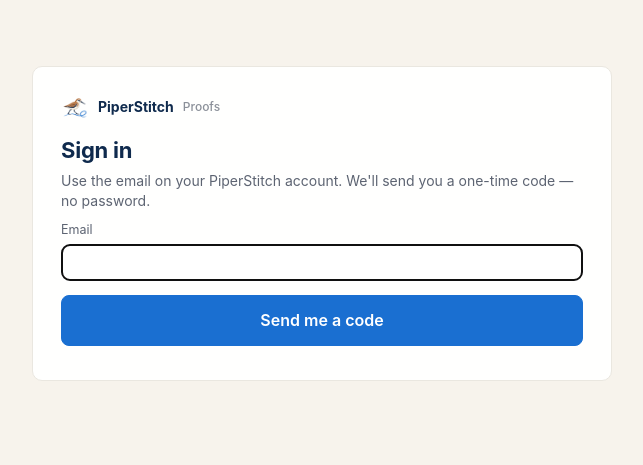
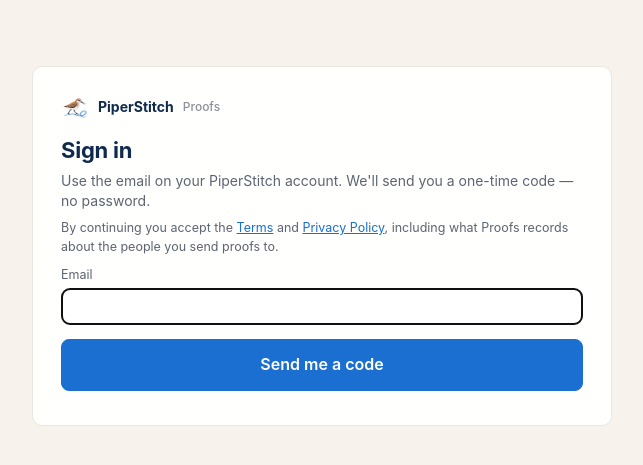
Before and after one commit to awoods990/piperstitch-proofs, a FastAPI app: page /signin in a window 1280 px wide. Shown: the top 465 px of the page, without its empty margins (318-961 px from the left). Run offline with FastAPI, Linux system fonts and the light colour scheme; some libraries are stand-ins or nearby versions.

Commit message:
Recipient notice on proof and intake pages; Terms and Privacy acceptance on sign-in
The customer-facing proof and intake pages say what is recorded (time,
IP, browser, approval wording) and link to the Privacy Policy's section
for the people a shop sends proofs to; the shop sign-in page carries the
same acceptance line as PiperStitch. WEBSITE_URL config for the links.

Co-Authored-By: Claude Opus 5 <noreply@anthropic.com>

```diff
--- a/proofs/app/config.py
+++ b/proofs/app/config.py
@@ -47,6 +47,7 @@ WEB_API_KEY = os.environ.get("WEB_API_KEY", "")          # License Admin's share
 CORE_SERVER_URL = os.environ.get("CORE_SERVER_URL", "http://127.0.0.1:8089").rstrip("/")
 CORE_API_KEY = os.environ.get("CORE_API_KEY", "")        # the Vapor server's X-API-Key (its WEB_API_KEY)
 CORE_WEB_APP_URL = os.environ.get("CORE_WEB_APP_URL", "https://app.piperstitch.com").rstrip("/")   # where "Open PiperStitch" points
+WEBSITE_URL = os.environ.get("WEBSITE_URL", "https://www.piperstitch.com").rstrip("/")   # Terms and Privacy Policy live here
 
 # --- email ------------------------------------------------------------------
 SMTP_HOST = os.environ.get("SMTP_HOST", "")
--- a/proofs/app/main.py
+++ b/proofs/app/main.py
@@ -63,7 +63,7 @@ _here = Path(__file__).resolve().parent
 app.mount("/static", StaticFiles(directory=str(_here / "static")), name="static")
 templates = Jinja2Templates(directory=str(_here / "templates"))
 templates.env.globals.update({"HONESTY_NOTE": texts.HONESTY_NOTE, "FABRIC_NAMES": texts.FABRIC_NAMES, "GARMENT_TEMPLATES": garments.TEMPLATES,
-                              "GARMENT_COLORS": garments.GARMENT_COLORS, "GARMENT_COLOR_HEX": garments.GARMENT_COLOR_HEX, "TEMPLATE_BY_ID": garments.TEMPLATE_BY_ID, "PROOFS_PRICE_CENTS": config.PROOFS_PRICE_CENTS, "SMS_CONFIGURED": sms.configured(), "CORE_WEB_APP_URL": config.CORE_WEB_APP_URL,
+                              "GARMENT_COLORS": garments.GARMENT_COLORS, "GARMENT_COLOR_HEX": garments.GARMENT_COLOR_HEX, "TEMPLATE_BY_ID": garments.TEMPLATE_BY_ID, "PROOFS_PRICE_CENTS": config.PROOFS_PRICE_CENTS, "SMS_CONFIGURED": sms.configured(), "CORE_WEB_APP_URL": config.CORE_WEB_APP_URL, "WEBSITE_URL": config.WEBSITE_URL,
                               "STEPS": stages.STEPS, "BUILD_STEPS": stages.BUILD_STEPS, "PUBLIC_BASE_URL": config.PUBLIC_BASE_URL,
                               "ASSET_V": str(int((_here / "static" / "proofs.css").stat().st_mtime))})
 
--- a/proofs/app/templates/intake.html
+++ b/proofs/app/templates/intake.html
@@ -21,4 +21,5 @@
 <p><button class="btn primary big">Send artwork</button></p>
 </form>
 <p class="hint">Questions? Contact {{ account.shop_name or 'the shop' }}{% if account.reply_to_email %} at {{ account.reply_to_email }}{% endif %}.</p>
+<p class="hint">Delivered by PiperStitch Proofs for {{ account.shop_name or 'the shop' }}. What you send here goes to the shop; PiperStitch stores it on the shop's behalf and does not use it for anything else. <a href="{{ WEBSITE_URL }}/privacy-policy.html#s4" target="_blank" rel="noopener">How your information is handled</a>.</p>
 {% endblock %}
--- a/proofs/app/templates/public_proof.html
+++ b/proofs/app/templates/public_proof.html
@@ -88,6 +88,7 @@
 
 {% if version_count > 1 %}<p class="hint">Earlier versions: {% for n in range(1, version_count + 1) %}{% if n != v.version_number %}<a href="/p/{{ token }}/versions/{{ n }}">v{{ n }}</a> {% endif %}{% endfor %}</p>{% endif %}
 <p class="hint">Questions about this proof? Contact {{ account.shop_name or 'the shop' }}{% if account.reply_to_email %} at {{ account.reply_to_email }}{% endif %}{% if account.phone %} · {{ account.phone }}{% endif %}.</p>
+<p class="hint">Delivered by PiperStitch Proofs for {{ account.shop_name or 'the shop' }}. When you open, comment on or approve this proof, the time, your IP address, your browser type and the approval wording you saw are recorded for the shop's records. No account, no tracking beyond this page. <a href="{{ WEBSITE_URL }}/privacy-policy.html#s4" target="_blank" rel="noopener">How your information is handled</a>.</p>
 <script>
 (function(){var box=document.getElementById('render'),img=document.getElementById('renderImg'),pins=[],hidden=document.getElementById('pins'),count=document.getElementById('pinCount');if(!box||!hidden)return;
 box.addEventListener('click',function(e){var r=img.getBoundingClientRect();var x=(e.clientX-r.left)/r.width,y=(e.clientY-r.top)/r.height;if(x<0||x>1||y<0||y>1)return;var note=prompt('What about this spot?')||'';pins.push({x:Math.round(x*1000)/1000,y:Math.round(y*1000)/1000,note:note});var d=document.createElement('div');d.className='pin';d.style.left=(x*100)+'%';d.style.top=(y*100)+'%';d.textContent=pins.length;box.appendChild(d);hidden.value=JSON.stringify(pins);count.textContent=pins.length+' pin'+(pins.length==1?'':'s')+' added.';});})();
--- a/proofs/app/templates/signin.html
+++ b/proofs/app/templates/signin.html
@@ -6,6 +6,7 @@
 <h1 style="margin:14px 0 4px">Sign in</h1>
 {% if step == 'email' %}
 <p class="muted">Use the email on your PiperStitch account. We'll send you a one-time code — no password.</p>
+<p class="muted" style="font-size:12.5px">By continuing you accept the <a href="{{ WEBSITE_URL }}/terms.html" target="_blank" rel="noopener">Terms</a> and <a href="{{ WEBSITE_URL }}/privacy-policy.html" target="_blank" rel="noopener">Privacy Policy</a>, including what Proofs records about the people you send proofs to.</p>
 <form method="post" action="/signin"><label>Email</label><input type="email" name="email" value="{{ email or '' }}" required autofocus><p style="margin-top:14px"><button class="btn primary big">Send me a code</button></p></form>
 {% else %}
 <p class="muted">We sent a 6-digit code to <b>{{ email }}</b>{% if path == 'license_admin' %} — it comes from PiperStitch, the same as the app's sign-in{% endif %}.</p>
```
